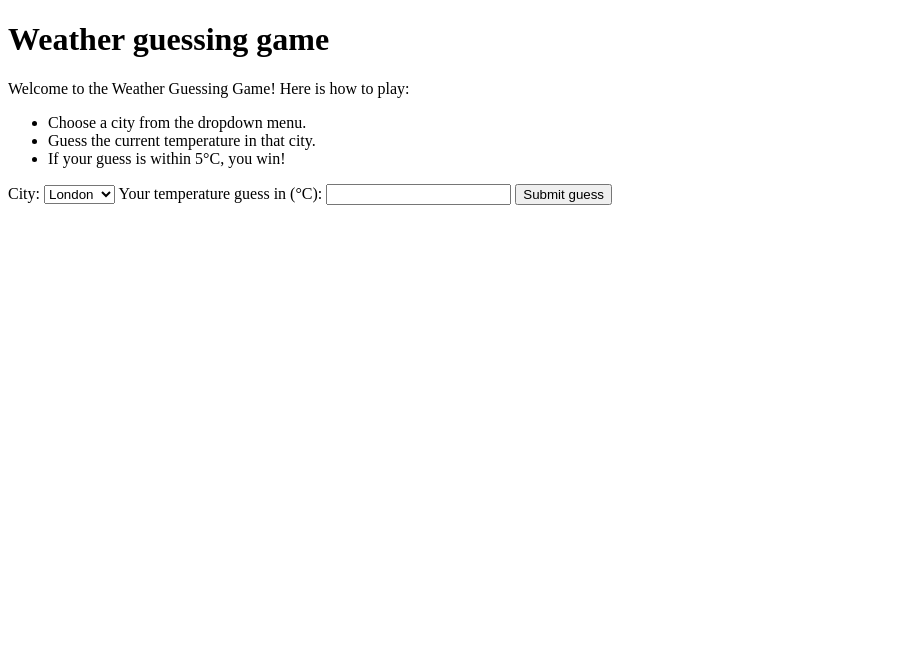
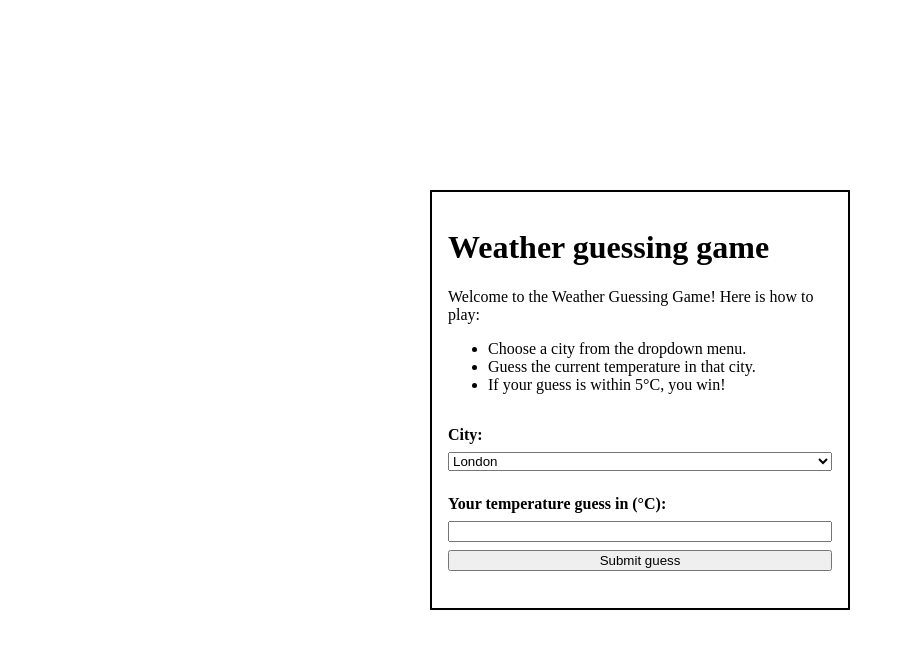
Before and after one commit to emilllarsen/IDG1100-Exam, a plain HTML site: page index.html in a window 1280 px wide. Shown: the whole page, without its empty margins (0-905 px from the left). Drawn offline with Linux system fonts and the light colour scheme.

Commit message:
style game, link css to html

```diff
--- a/index.html
+++ b/index.html
@@ -3,9 +3,11 @@
 <head>
     <meta charset="UTF-8">
     <meta name="viewport" content="width=device-width, initial-scale=1.0">
+    <link rel="stylesheet" href="./style.css">
     <title>Weather Guessing Game</title>
 </head>
 <body>
+    <div class="game-container">
         <h1>Weather guessing game</h1>
         <p>Welcome to the Weather Guessing Game! Here is how to play:</p>
         <ul>
@@ -14,7 +16,7 @@
             <li>If your guess is within 5°C, you win!</li>
         </ul>
         <form action="./game.sh" method="post">
-        <label for="city">City:</label>
+            <label for="city" class="bold">City:</label>
             <select name="city" id="city">
                 <option value="London">London</option>
                 <option value="Tokyo">Tokyo</option>
@@ -25,10 +27,10 @@
                 <option value="Beijing">Beijing</option>
                 <option value="Toronto">Toronto</option>
             </select>
-        <label for="guess"><span class="bold">Your temperature guess in (°C):</span></label>
+            <label for="guess" class="bold">Your temperature guess in (°C):</label>
             <input type="number" name="guess" id="guess" required>
-        <button type="submit"><span class="bold">Submit guess</span></button>
+            <button type="submit">Submit guess</button>
         </form>
-
+    </div>
 </body>
 </html>
--- a/style.css
+++ b/style.css
@@ -1,3 +1,32 @@
+html {
+    font-size: 16px;  /* Default font size */
+}
+
+body {
+    margin: 0;
+    display: flex;
+    justify-content: center;  /* Center horizontally */
+    align-items: center;      /* Center vertically */
+    height: 100vh;            /* Full viewport height */
+}
+
+.game-container {
+    border: 2px solid black; /* Border around the game */
+    padding: 1rem;         /* Padding inside the border */
+    width: 24rem;
+    height: 24rem;
+}
+
+form {
+    display: flex;
+    flex-direction: column;   /* Stack the elements vertically */
+    gap: 0.5rem;            /* Space between elements */
+}
+
+label {
+    margin-top: 1rem; /* Space under label */
+}
+
 .bold {
     font-weight: bold;
 }
```
Also changed, not shown: template.html (+2 -2 lines). Lines whose indentation alone changed are shown as unchanged.
